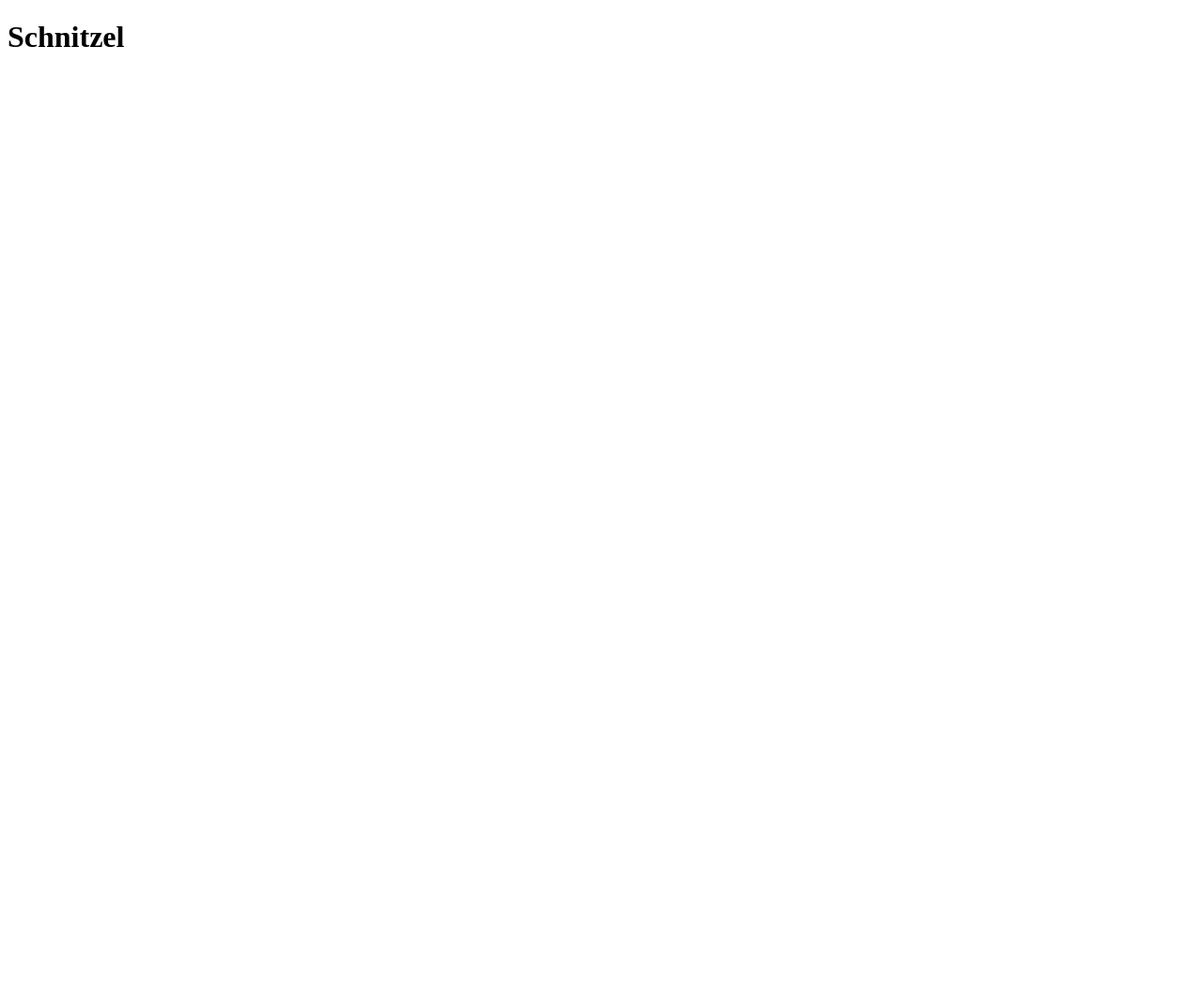
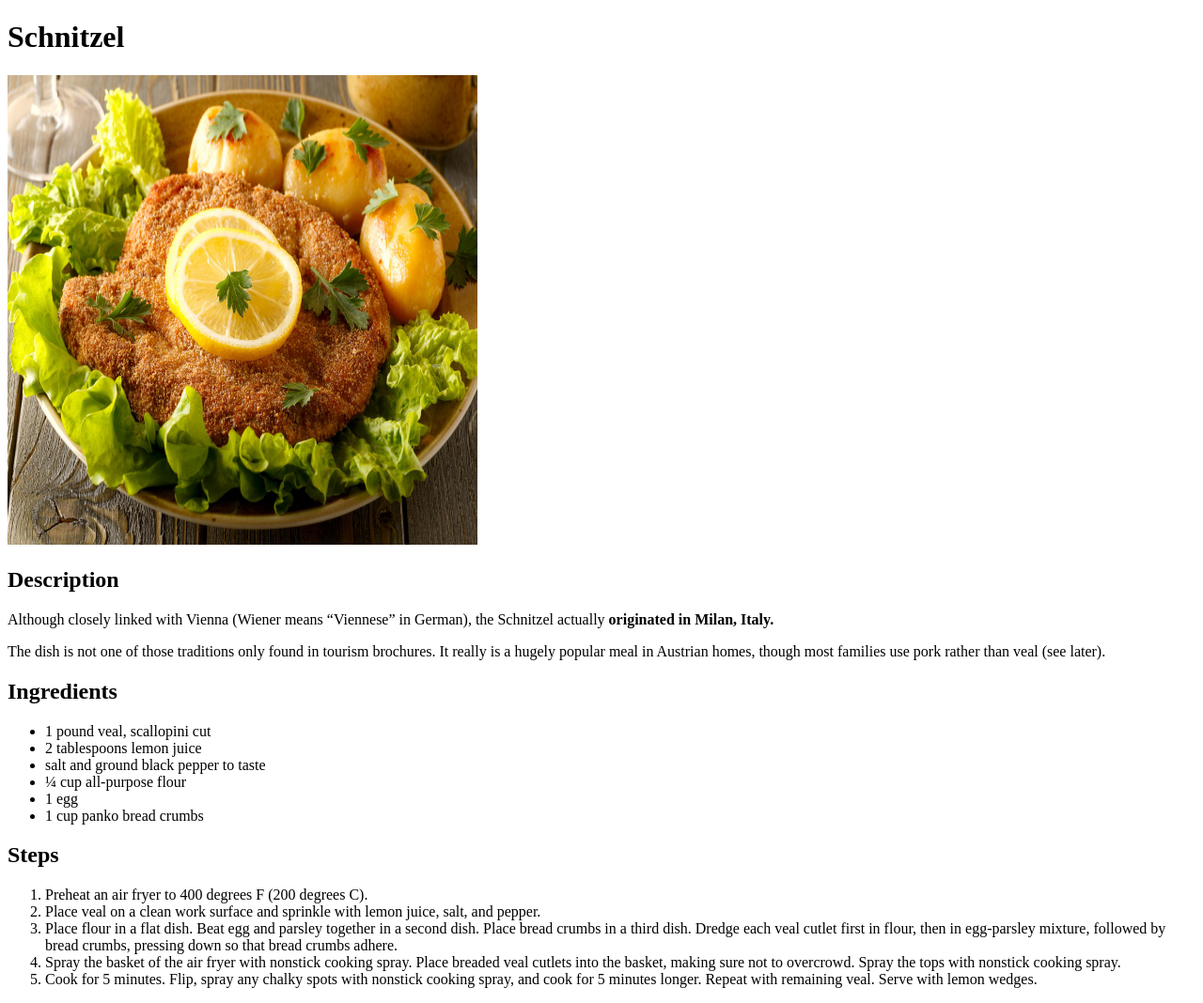
Before and after one commit to jakub1410/odin-recipes, a plain HTML site: page recipes/schnitzel.html in a window 1280 px wide. Shown: the whole page at 94% size. Before the commit the page ends 800 px from the top, so only its background shows below. Drawn offline with Linux system fonts and the light colour scheme.

Commit message:
Project done, add 2 more pages to site

```diff
--- a/recipes/schnitzel.html
+++ b/recipes/schnitzel.html
@@ -4,9 +4,35 @@
     <meta charset="UTF-8">
     <meta http-equiv="X-UA-Compatible" content="IE=edge">
     <meta name="viewport" content="width=device-width, initial-scale=1.0">
-    <title>Document</title>
+    <title>Schnitzel</title>
 </head>
 <body>
     <h1>Schnitzel</h1>
+        <img src="../img/schnitzl.jpg" alt="Schnitzl" width="500" height="500">
+        <h2>Description</h2>
+        <p>Although closely linked with Vienna (Wiener means “Viennese” in German), the Schnitzel actually <strong>originated in Milan, Italy.</strong></p>
+        <p>The dish is not one of those traditions only found in tourism brochures. It really is a hugely popular meal in Austrian homes, though most families use pork rather than veal (see later).</p>
+        <h2>Ingredients</h2>
+            <ul>
+                <li>1 pound veal, scallopini cut</li>
+                <li>2 tablespoons lemon juice</li>
+                <li>salt and ground black pepper to taste</li>
+                <li>¼ cup all-purpose flour</li>
+                <li>1 egg</li>
+                <li>1 cup panko bread crumbs</li>
+            </ul>
+        <h2>Steps</h2>
+            <ol>
+                <li>Preheat an air fryer to 400 degrees F (200 degrees C).</li>
+                <li>Place veal on a clean work surface and sprinkle with lemon juice, salt, and pepper.</li>
+                <li>Place flour in a flat dish. Beat egg and parsley together in a second dish. Place bread crumbs in a third dish. Dredge each veal cutlet first in flour, then in egg-parsley mixture, followed by bread crumbs, pressing down so that bread crumbs adhere.</li>
+                <li>Spray the basket of the air fryer with nonstick cooking spray. Place breaded veal cutlets into the basket, making sure not to overcrowd. Spray the tops with nonstick cooking spray.</li>
+                <li>Cook for 5 minutes. Flip, spray any chalky spots with nonstick cooking spray, and cook for 5 minutes longer. Repeat with remaining veal. Serve with lemon wedges.</li>
+            </ol>
+
+
+
+
+
 </body>
 </html>
```
Also changed, not shown: recipes/generaltso.html (+1 -17 lines), recipes/pizza.html (+2 -2 lines), img/schnitzl.jpg (added).
